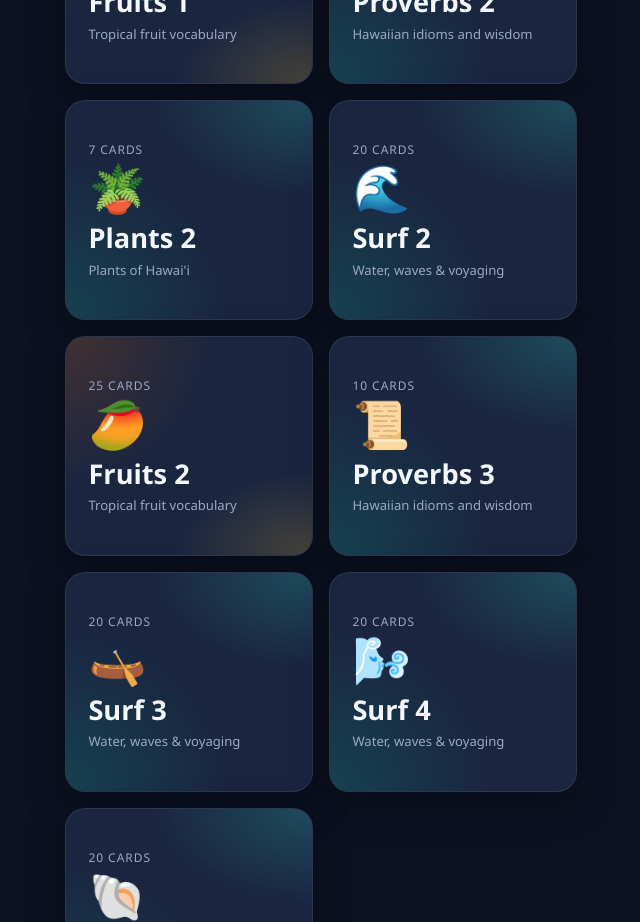
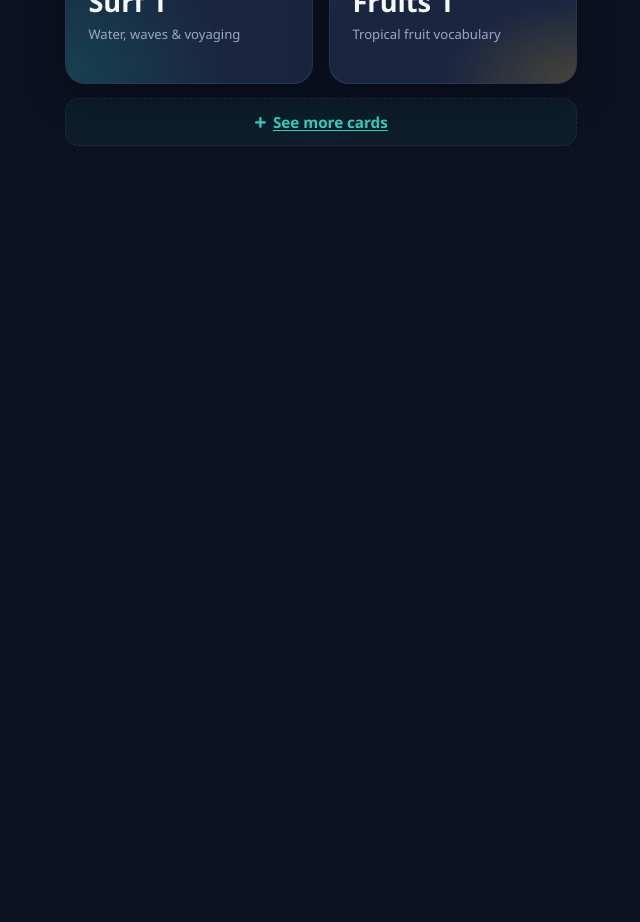
Before and after one commit to HermanLex/ponopractice, a plain HTML site: page index.html in a window 1280 px wide. Shown: the part 761-1683 px from the top of the page, without its empty margins (319-959 px from the left). After the commit the page ends 939 px from the top, so only its background shows below. Drawn offline with Linux system fonts and the light colour scheme.

Commit message:
Add Pule deck, collapsible deck list, and UI/content updates.
Introduce Pule 1 cards and deck ordering; hide decks after Fruits 1 behind See more/fewer; fix extra grid visibility CSS; adjust landing layout and prayer card copy.

Made-with: Cursor

```diff
--- a/css/styles.css
+++ b/css/styles.css
@@ -91,6 +91,67 @@ body {
   .deck-grid {
     grid-template-columns: 1fr 1fr;
   }
+}
+
+.deck-see-more {
+  display: flex;
+  align-items: center;
+  justify-content: center;
+  gap: 0.4rem;
+  width: 100%;
+  margin: 0.85rem 0 0;
+  min-height: var(--tap-size);
+  padding: 0.65rem 1rem;
+  border: 1px dashed var(--border);
+  border-radius: var(--radius-sm);
+  background: rgba(45, 212, 191, 0.06);
+  color: var(--accent-ocean);
+  font: inherit;
+  font-size: 0.95rem;
+  font-weight: 600;
+  cursor: pointer;
+  -webkit-tap-highlight-color: transparent;
+  touch-action: manipulation;
+  transition: background 0.15s ease, border-color 0.15s ease;
+}
+
+.deck-see-more:hover {
+  background: rgba(45, 212, 191, 0.1);
+  border-color: rgba(45, 212, 191, 0.35);
+}
+
+.deck-see-more:active {
+  opacity: 0.92;
+}
+
+.deck-see-more:focus-visible {
+  outline: 3px solid var(--accent-ocean);
+  outline-offset: 2px;
+}
+
+.deck-see-more__icon {
+  font-size: 1.35rem;
+  font-weight: 700;
+  line-height: 1;
+}
+
+.deck-see-more__label {
+  text-decoration: underline;
+  text-underline-offset: 0.15em;
+}
+
+.deck-grid--extra {
+  margin-top: 0.85rem;
+}
+
+/* Ensure [hidden] wins over .deck-grid { display: grid } so extra decks stay collapsed until toggled */
+#deck-grid-extra[hidden] {
+  display: none !important;
+  margin: 0 !important;
+  padding: 0;
+  min-height: 0;
+  overflow: hidden;
+  pointer-events: none;
 }
 
 .deck-tile {
@@ -472,6 +533,9 @@ body {
   .deck-tile {
     transition: none;
   }
+  .deck-see-more {
+    transition: none;
+  }
   .progress-line__fill {
     transition: none;
   }
--- a/index.html
+++ b/index.html
@@ -23,6 +23,18 @@
           </p>
         </header>
         <div id="deck-grid" class="deck-grid" role="list"></div>
+        <button
+          type="button"
+          id="deck-see-more"
+          class="deck-see-more"
+          hidden
+          aria-expanded="false"
+          aria-controls="deck-grid-extra"
+        >
+          <span class="deck-see-more__icon" aria-hidden="true">+</span>
+          <span class="deck-see-more__label">See more cards</span>
+        </button>
+        <div id="deck-grid-extra" class="deck-grid deck-grid--extra" role="list" hidden></div>
       </div>
 
       <div id="screen-study" class="screen" data-screen="study">
--- a/js/app.js
+++ b/js/app.js
@@ -11,6 +11,8 @@
   const studyEl = document.getElementById("screen-study");
   const finishEl = document.getElementById("screen-finish");
   const deckGrid = document.getElementById("deck-grid");
+  const deckGridExtra = document.getElementById("deck-grid-extra");
+  const deckSeeMoreBtn = document.getElementById("deck-see-more");
   const backBtn = document.getElementById("back-btn");
   const studyTitle = document.getElementById("study-title");
   const progressFill = document.getElementById("progress-fill");
@@ -37,6 +39,7 @@
     const fixed = {
       "proverbs-1": "🗣️",
       "practice-1": "🤝",
+      "pule-1": "🙏",
       "proverbs-2": "🔥",
       "proverbs-3": "📜",
       "plants-1": "🌿",
@@ -61,6 +64,35 @@
     return "📘";
   }
 
+  function createDeckTile(deck) {
+    const btn = document.createElement("button");
+    btn.type = "button";
+    btn.className =
+      "deck-tile deck-tile--" + (deck.accent === "fruit" ? "fruit" : "ocean");
+    btn.setAttribute("aria-label", `Open deck: ${deck.title}, ${deck.cards.length} cards`);
+
+    const count = document.createElement("span");
+    count.className = "deck-tile__count";
+    count.textContent = `${deck.cards.length} cards`;
+
+    const title = document.createElement("span");
+    title.className = "deck-tile__title";
+    title.textContent = deck.title;
+
+    const emoji = document.createElement("span");
+    emoji.className = "deck-tile__emoji";
+    emoji.textContent = emojiForDeck(deck);
+    emoji.setAttribute("aria-hidden", "true");
+
+    const sub = document.createElement("p");
+    sub.className = "deck-tile__subtitle";
+    sub.textContent = deck.subtitle || "";
+
+    btn.append(count, emoji, title, sub);
+    btn.addEventListener("click", () => startDeck(deck.id));
+    return btn;
+  }
+
   function showScreen(name) {
     [landingEl, studyEl, finishEl].forEach((el) => {
       if (!el) return;
@@ -71,8 +103,11 @@
   function buildLanding() {
     if (!deckGrid) return;
     deckGrid.innerHTML = "";
+    if (deckGridExtra) deckGridExtra.innerHTML = "";
+
     const deckOrder = [
       "practice-1",
+      "pule-1",
       "proverbs-1",
       "plants-1",
       "surf-olelo-1",
@@ -99,34 +134,44 @@
       return a.title.localeCompare(b.title);
     });
 
-    orderedDecks.forEach((deck) => {
-      const btn = document.createElement("button");
-      btn.type = "button";
-      btn.className =
-        "deck-tile deck-tile--" + (deck.accent === "fruit" ? "fruit" : "ocean");
-      btn.setAttribute("aria-label", `Open deck: ${deck.title}, ${deck.cards.length} cards`);
+    const fruits1Idx = deckOrder.indexOf("tropical-fruits-1");
+    const primaryIdSet =
+      fruits1Idx === -1
+        ? new Set(deckOrder)
+        : new Set(deckOrder.slice(0, fruits1Idx + 1));
+    const primaryDecks = orderedDecks.filter((d) => primaryIdSet.has(d.id));
+    const extraDecks = orderedDecks.filter((d) => !primaryIdSet.has(d.id));
 
-      const count = document.createElement("span");
-      count.className = "deck-tile__count";
-      count.textContent = `${deck.cards.length} cards`;
+    primaryDecks.forEach((deck) => {
+      deckGrid.appendChild(createDeckTile(deck));
+    });
 
-      const title = document.createElement("span");
-      title.className = "deck-tile__title";
-      title.textContent = deck.title;
+    if (deckGridExtra && deckSeeMoreBtn) {
+      extraDecks.forEach((deck) => {
+        deckGridExtra.appendChild(createDeckTile(deck));
+      });
+      const iconEl = deckSeeMoreBtn.querySelector(".deck-see-more__icon");
+      const labelEl = deckSeeMoreBtn.querySelector(".deck-see-more__label");
 
-      const emoji = document.createElement("span");
-      emoji.className = "deck-tile__emoji";
-      emoji.textContent = emojiForDeck(deck);
-      emoji.setAttribute("aria-hidden", "true");
+      const setExtraDecksExpanded = (expanded) => {
+        deckGridExtra.hidden = !expanded;
+        deckSeeMoreBtn.setAttribute("aria-expanded", expanded ? "true" : "false");
+        if (iconEl) iconEl.textContent = expanded ? "−" : "+";
+        if (labelEl) labelEl.textContent = expanded ? "See fewer cards" : "See more cards";
+      };
 
-      const sub = document.createElement("p");
-      sub.className = "deck-tile__subtitle";
-      sub.textContent = deck.subtitle || "";
-
-      btn.append(count, emoji, title, sub);
-      btn.addEventListener("click", () => startDeck(deck.id));
-      deckGrid.appendChild(btn);
-    });
+      if (extraDecks.length > 0) {
+        deckSeeMoreBtn.hidden = false;
+        setExtraDecksExpanded(false);
+        deckSeeMoreBtn.onclick = () => {
+          setExtraDecksExpanded(deckGridExtra.hidden);
+        };
+      } else {
+        deckSeeMoreBtn.hidden = true;
+        deckSeeMoreBtn.onclick = null;
+        deckGridExtra.hidden = true;
+      }
+    }
   }
 
   function shuffleInPlace(arr) {
--- a/js/data.js
+++ b/js/data.js
@@ -362,4 +362,20 @@ window.DECKS = [
       { front: "Kala", back: "Freeing each other completely." },
     ],
   },
+  {
+    id: "pule-1",
+    title: "Pule 1",
+    subtitle: "Short Hawaiian prayers",
+    accent: "ocean",
+    cards: [
+      { front: "E pule kākou.", back: "Let us pray." },
+      { front: "Mahalo ke Akua.", back: "Thanks be to God." },
+      { front: "Ke Akua pū", back: "May God be with you." },
+      {
+        front: "Ke aloha o ke Akua e kīpuni mai iā kākou.",
+        back: "The love of God enfolds us.",
+      },
+      { front: "Pule", back: "Prayer." },
+    ],
+  },
 ];
```
